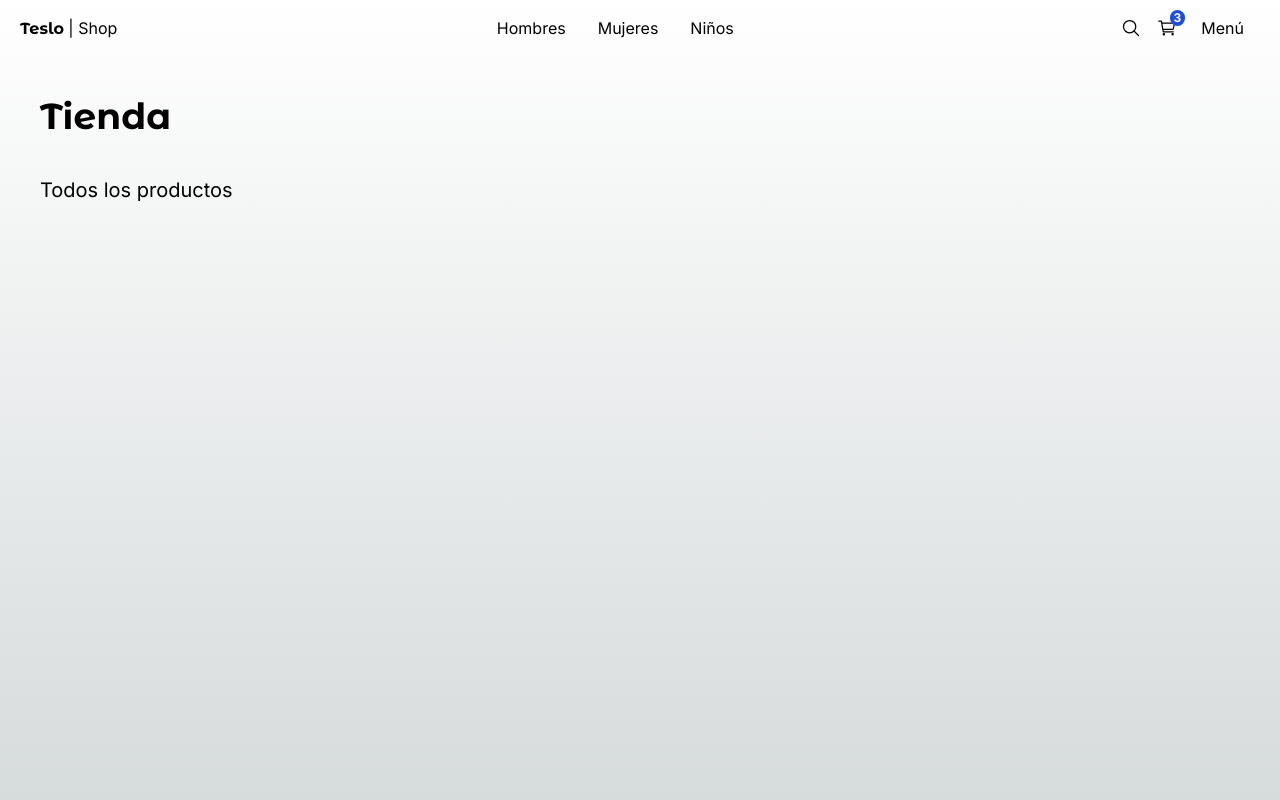
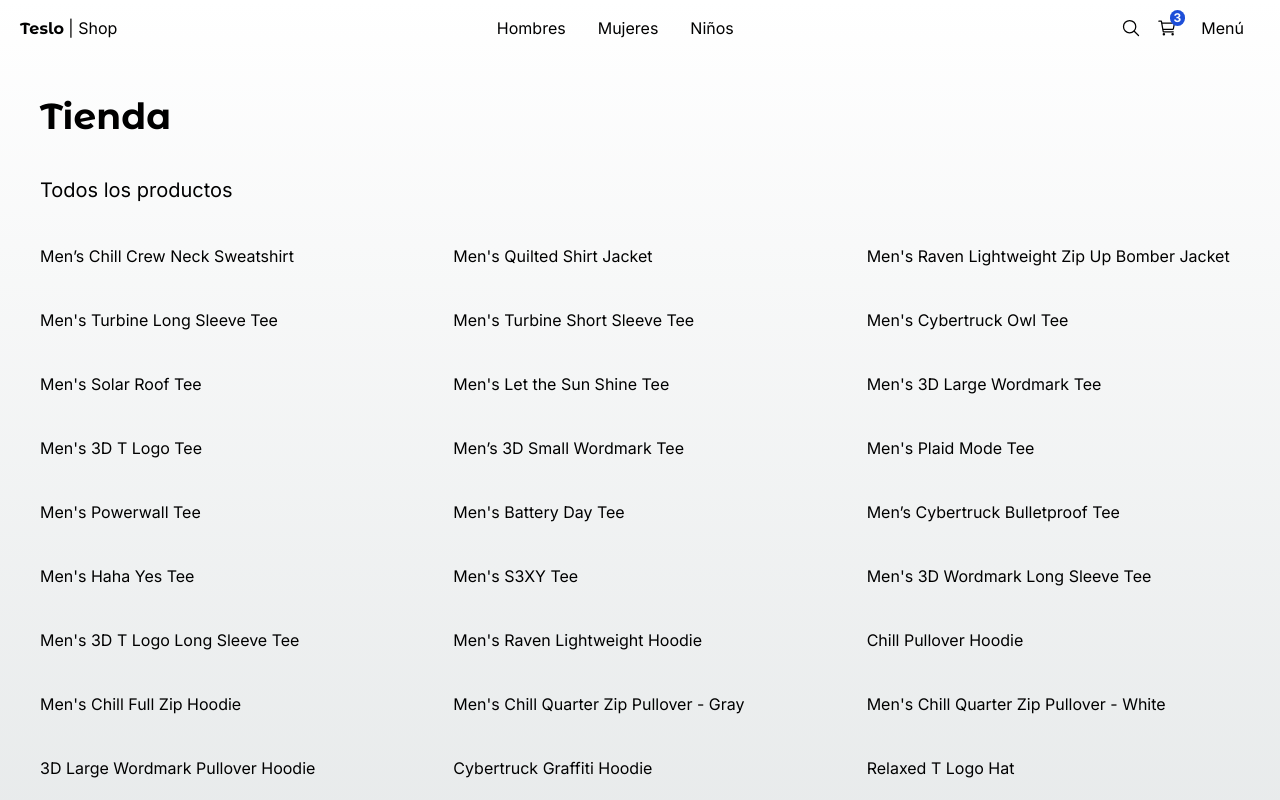
Before and after one commit to Newflaree/next-app_teslo-shop, a Next.js app: page / in a window 1280 px wide. Shown: the top 800 px of the page. Built offline with nearby package versions, Linux system fonts and the light colour scheme.

Commit message:
Grid de Productos

```diff
--- a/src/app/(shop)/page.tsx
+++ b/src/app/(shop)/page.tsx
@@ -1,6 +1,16 @@
-import { Title } from '@/components';
+// Components
+import {
+  ProductGrid,
+  Title
+} from '@/components';
+// Data
+import { initialData } from '@/seed/seed';
+
+
+const products = initialData.products;
 
 export default function Home() {
+
   return (
     <div className="">
       <Title
@@ -8,6 +18,8 @@
         subtitle='Todos los productos'
         className='mb-2'
       />
+
+      <ProductGrid products={ products } />
     </div>
   );
 }
--- a/src/components/index.ts
+++ b/src/components/index.ts
@@ -1 +1,2 @@
+export * from './products';
 export * from './ui';
--- a/src/components/products/index.ts
+++ b/src/components/products/index.ts
@@ -0,0 +1 @@
+export * from './product-grid';
--- /dev/null
+++ b/src/components/products/product-grid/ProductGrid.tsx
@@ -0,0 +1,19 @@
+import { Product } from '@/interfaces';
+
+interface Props {
+  products: Product[];
+}
+
+export const ProductGrid = ({ products }: Props) => {
+  return (
+    <div className='grid grid-cols-1 sm:grid-cols-3 gap-10 mb-10'>
+      {
+        products.map( product => (
+          <span key={ product.slug }>
+            { product.title }
+          </span>
+        ))
+      }
+    </div>
+  );
+}
--- /dev/null
+++ b/src/components/products/product-grid/index.ts
@@ -0,0 +1 @@
+export * from './ProductGrid';
--- a/src/interfaces/index.ts
+++ b/src/interfaces/index.ts
@@ -0,0 +1 @@
+export * from './ProductInterface';
```
Also changed, not shown: src/interfaces/ProductInterface.ts (added, +15 -0 lines).
